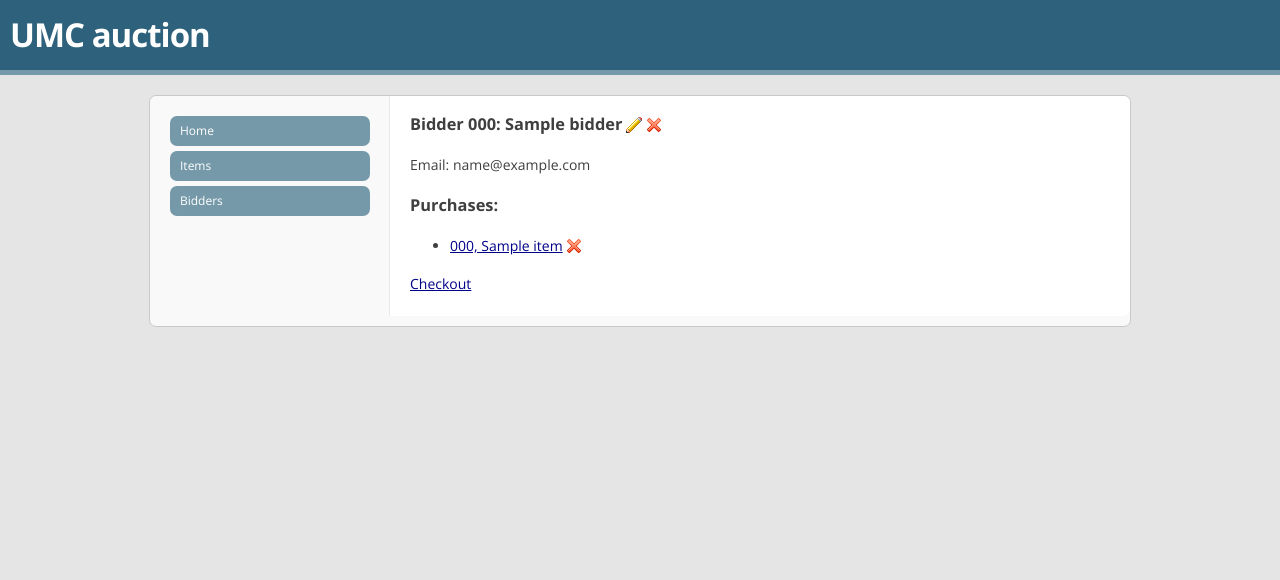
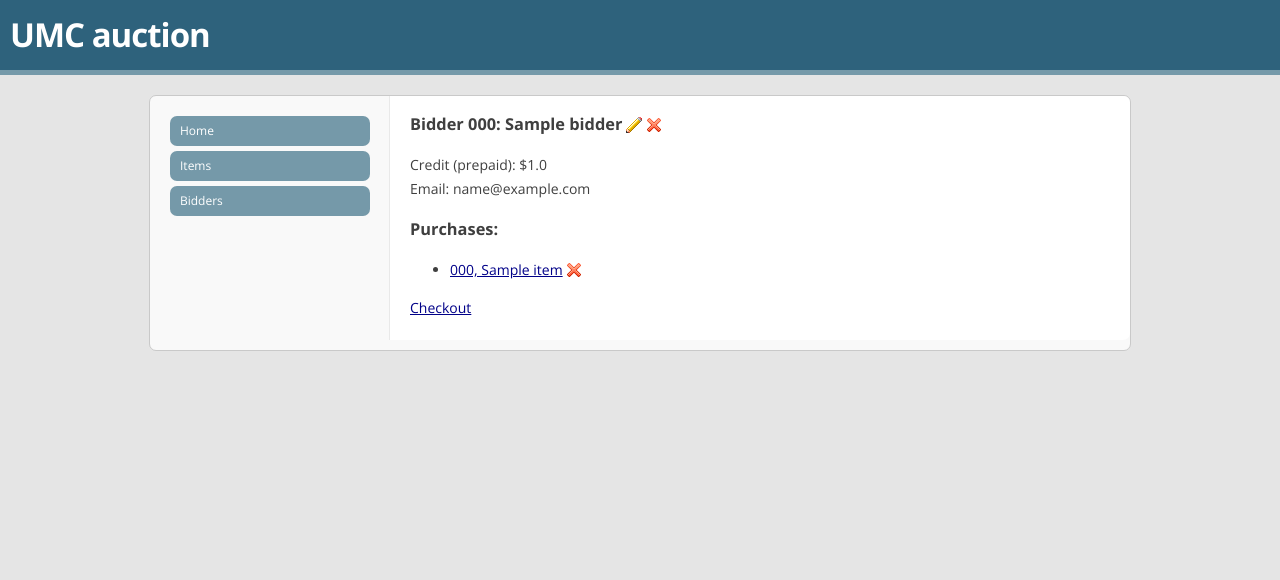
Before and after one commit to alex-hofsteede/umc_auction, a Django app: page /bidders/1 in a window 1280 px wide. Shown: the top 580 px of the page. Run offline with Django 3.2, Linux system fonts and the light colour scheme; a user stored in the database is signed in; tables that the repository leaves empty hold one stand-in row (values such as "Sample post"); parts of the project's set-up code (start-up, migrations or seed data) failed here and were passed over.

Commit message:
add credit to bidder view

```diff
--- a/templates/auction/bidder.html
+++ b/templates/auction/bidder.html
@@ -12,6 +12,7 @@
 <input type="submit" value="Delete" onClick="return confirm('Are you sure you want to delete this bidder and all their purchases?')"/>
 </form>
 <br/>
+Credit (prepaid): ${{bidder.credit|default_if_none:0 }}<br/>
 Email: {{bidder.email}}<br/>
 <h3>Purchases:</h3>
 <ul>
```
